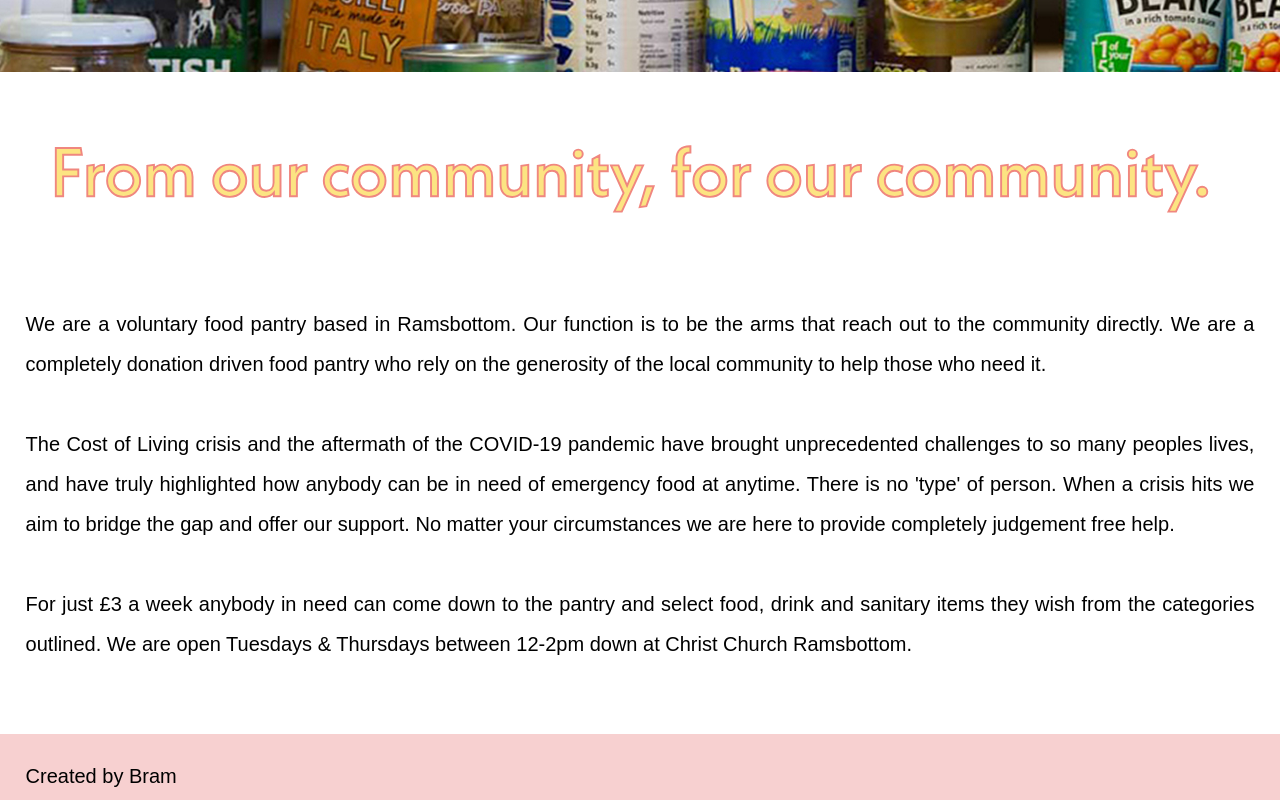
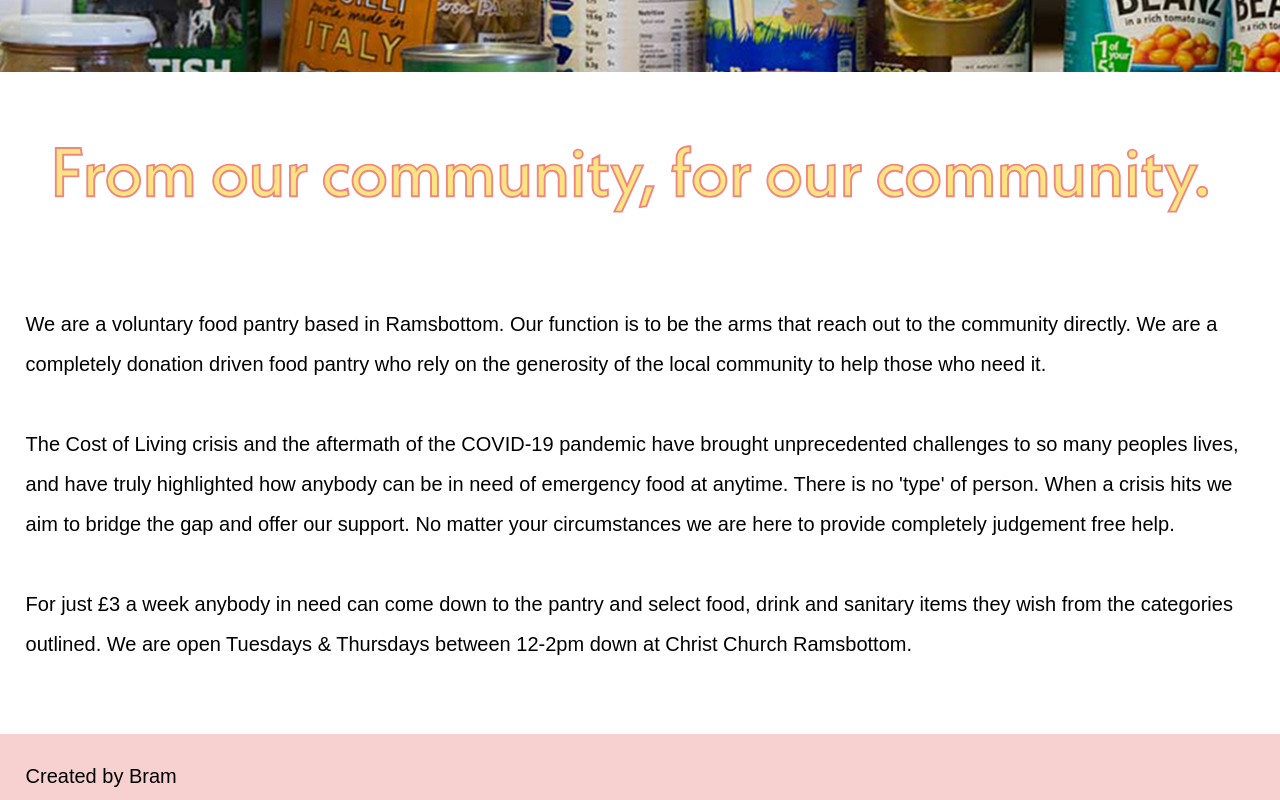
Before and after one commit to jbram-js/ramsbottom-pantry, a React (Create React App) app: page / in a window 1280 px wide. Shown: the part 594-1394 px from the top of the page. Built offline with nearby package versions, Linux system fonts and the light colour scheme.

Commit message:
about page p changes

```diff
--- a/src/components/About.js
+++ b/src/components/About.js
@@ -43,7 +43,7 @@ const About = () => {
           </a>
         </div>
       </div>
-      <div className="left-about">
+      <div className="about-content">
         <img
           src={community}
           alt="Ramsbottom Pantry community"
--- a/src/styles/About.scss
+++ b/src/styles/About.scss
@@ -1,3 +1,5 @@
+@import "../styles/Variables.scss";
+
 .landing {
   background-image: url(../images/food.jpg);
   width: 100vw;
@@ -47,10 +49,6 @@
   display: flex;
   flex-direction: column;
   align-items: center;
-}
-
-.about-p {
-  text-align: justify;
 }
 
 .community {
```
